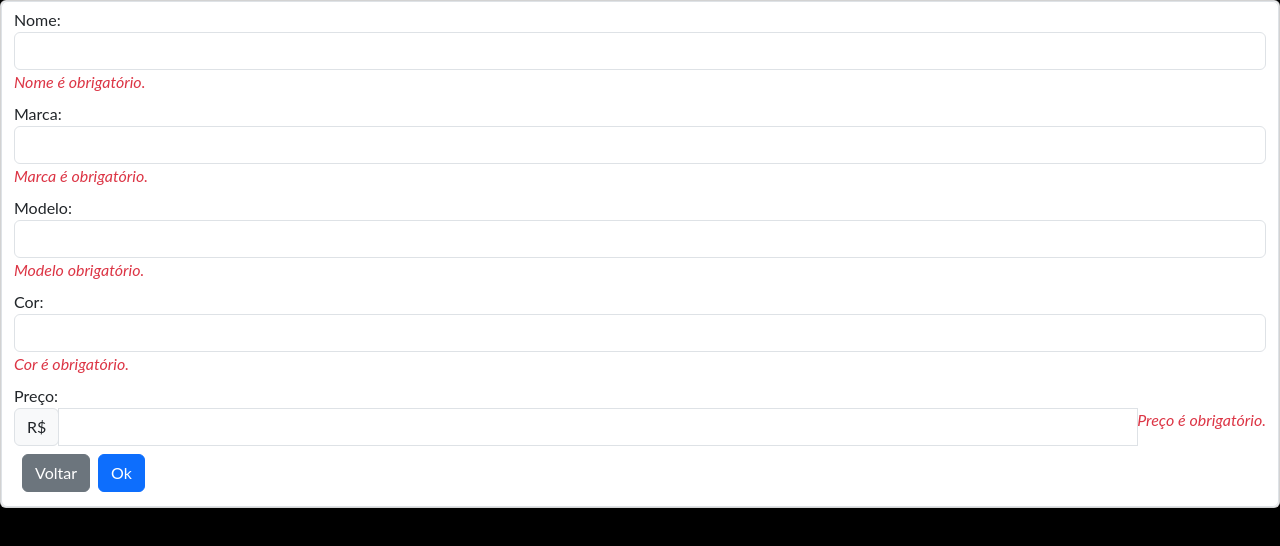
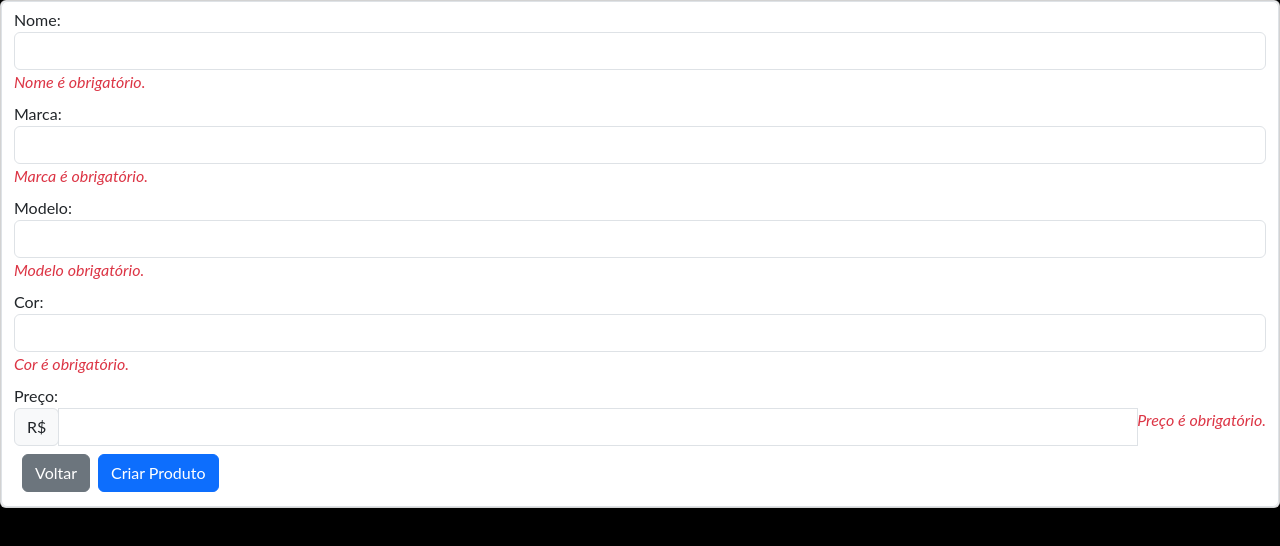
Before and after one commit to itaji-create/lexart-app-frontend, a React (Create React App) app: page /product/create in a window 1280 px wide. Shown: the top 546 px of the page. Built offline with nearby package versions, Linux system fonts and the light colour scheme.

Commit message:
adiciona prop btnName

```diff
--- a/src/components/ProductCard.jsx
+++ b/src/components/ProductCard.jsx
@@ -55,9 +55,12 @@ class ProductCard extends React.Component {
         </div>
         <div>
           <a href={`/produto/${id}`} className="btn btn-warning mx-2">
-            Editar
+            <i class="bi bi-pencil-square"></i>
+
           </a>
-          <button className="btn btn-danger" onClick={this.deleteProduct}>Excluir</button>
+          <button className="btn btn-danger" onClick={this.deleteProduct}>
+            <i class="bi bi-trash"></i>
+          </button>
         </div>
         </div>
       </div>
--- a/src/components/ProductForm.jsx
+++ b/src/components/ProductForm.jsx
@@ -7,7 +7,7 @@ class ProductForm extends Component {
   };
 
   render() {
-    const { name, price, brand, model, color, handleButtonClick  } = this.props;
+    const { btnName, name, price, brand, model, color, handleButtonClick  } = this.props;
     return (
       <form className="form-control">
         <div className="form-group">
@@ -45,7 +45,7 @@ class ProductForm extends Component {
             </div>
         </div>
         <a href="/produtos" className="btn btn-secondary mx-2">Voltar</a>
-        <button type="submit" onClick={handleButtonClick} className="btn btn-primary my-2">Ok</button>
+        <button type="submit" onClick={handleButtonClick} className="btn btn-primary my-2">{btnName}</button>
       </form>
     );
   }
--- a/src/pages/CreateProduct.jsx
+++ b/src/pages/CreateProduct.jsx
@@ -61,6 +61,7 @@ class CreateProduct extends Component {
           color={color}
           handleInputChange={this.handleInputChange}
           handleButtonClick={this.handleClick}
+          btnName="Criar Produto"
         />
       </div>
     );
--- a/src/pages/UpdateProduct.jsx
+++ b/src/pages/UpdateProduct.jsx
@@ -81,6 +81,7 @@ class UpdateProduct extends Component {
           color={color}
           handleInputChange={this.handleInputChange}
           handleButtonClick={this.handleClick}
+          btnName='Alterar'
         />
       </div>
     );
```
